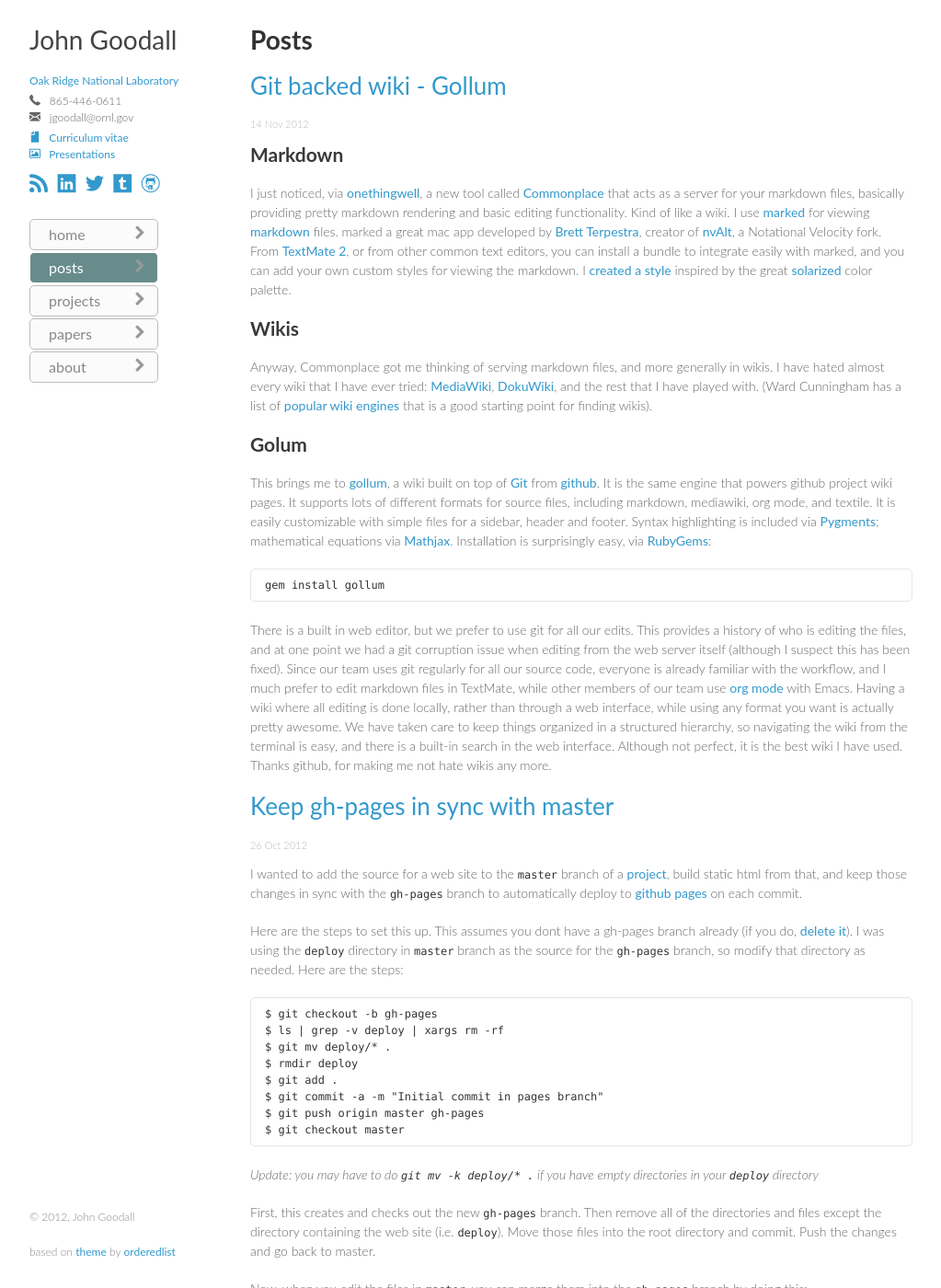
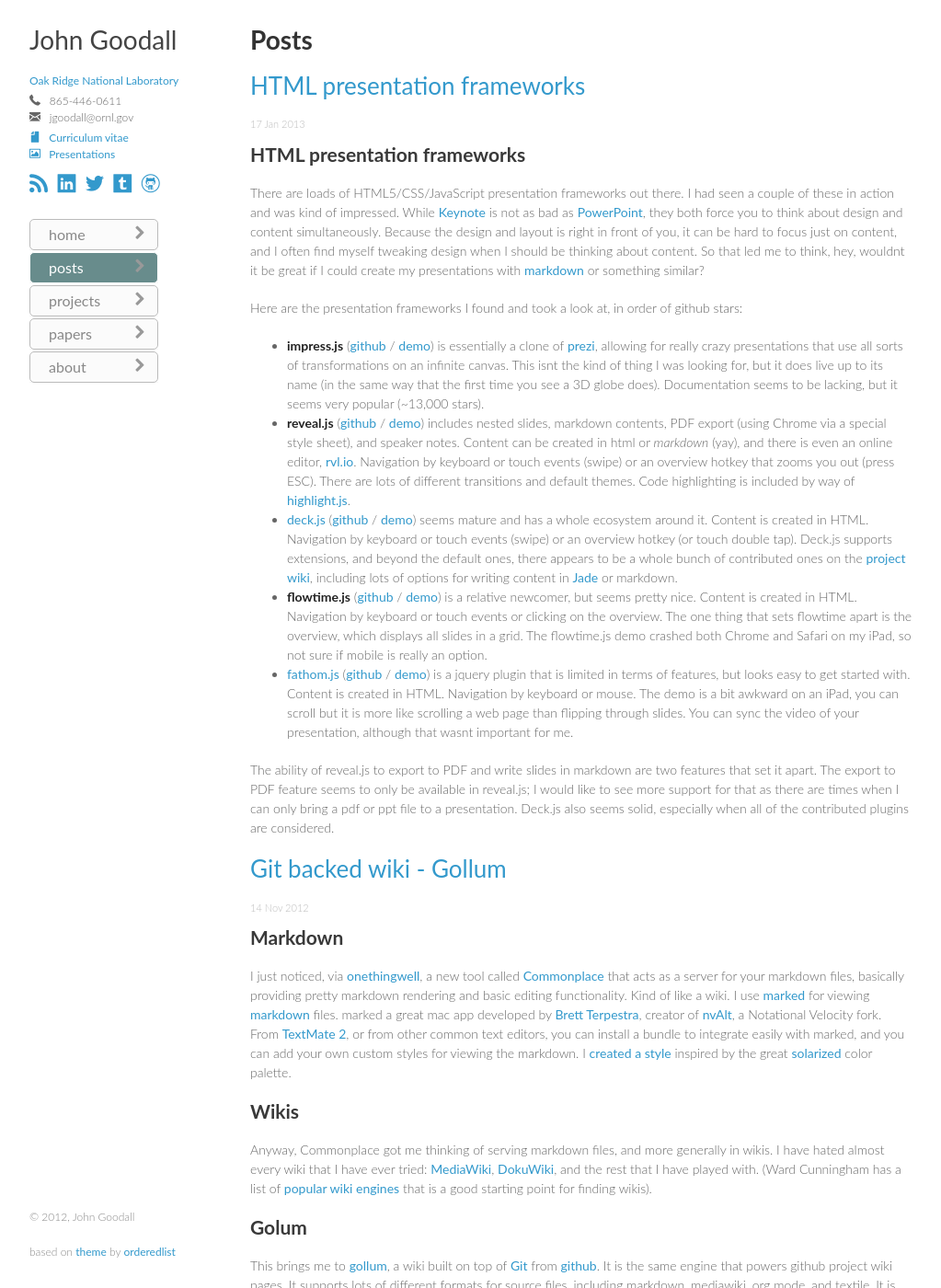
Before and after one commit to jgoodall/jgoodall.github.io, a Jekyll site: the page built from posts/index.html, in a window 1280 px wide and 1400 px high. Shown: the whole window at 92% size, without its empty margins (128-1151 px from the left). Built offline with Jekyll 4.4.1, drawn with Linux system fonts in a browser that asks for light colours; Markdown is read by kramdown in place of the engine named in the settings.

```diff
--- /dev/null
+++ b/_posts/2013-01-17-html-presentation-frameworks.md
@@ -0,0 +1,20 @@
+---
+layout: post
+title: HTML presentation frameworks
+tags:
+  - presentations
+---
+
+## HTML presentation frameworks
+
+There are loads of HTML5/CSS/JavaScript presentation frameworks out there. I had seen a couple of these in action and was kind of impressed. While [Keynote](http://www.macuser.com/people/keynote_er_al_gore_wins_nobel.php) is not as bad as [PowerPoint](http://www.wired.com/wired/archive/11.09/ppt2.html), they both force you to think about design and content simultaneously. Because the design and layout is right in front of you, it can be hard to focus just on content, and I often find myself tweaking design when I should be thinking about content. So that led me to think, hey, wouldnt it be great if I could create my presentations with [markdown](http://daringfireball.net/projects/markdown/) or something similar?
+
+Here are the presentation frameworks I found and took a look at, in order of github stars:
+
+* **impress.js** ([github](https://github.com/bartaz/impress.js/) / [demo](http://bartaz.github.com/impress.js/)) is essentially a clone of [prezi](http://prezi.com/), allowing for really crazy presentations that use all sorts of transformations on an infinite canvas. This isnt the kind of thing I was looking for, but it does live up to its name (in the same way that the first time you see a 3D globe does). Documentation seems to be lacking, but it seems very popular (~13,000 stars).
+* **reveal.js** ([github](https://github.com/hakimel/reveal.js) / [demo](http://lab.hakim.se/reveal-js/#/)) includes  nested slides, markdown contents, PDF export (using Chrome via a special style sheet), and speaker notes. Content can be created in html or *markdown* (yay), and there is even an online editor, [rvl.io](http://www.rvl.io/). Navigation by keyboard or touch events (swipe) or an overview hotkey that zooms you out (press ESC). There are lots of different transitions and default themes. Code highlighting is included by way of [highlight.js](http://softwaremaniacs.org/soft/highlight/en/description/).
+* **[deck.js](http://imakewebthings.com/deck.js/)** ([github](https://github.com/imakewebthings/deck.js) / [demo](http://imakewebthings.com/deck.js/introduction/)) seems mature and has a whole ecosystem around it. Content is created in HTML. Navigation by keyboard or touch events (swipe) or an overview hotkey (or touch double tap). Deck.js supports extensions, and beyond the default ones, there appears to be a whole bunch of contributed ones on the [project wiki](https://github.com/imakewebthings/deck.js/wiki), including lots of options for writing content in [Jade](http://jade-lang.com/) or markdown.
+* **flowtime.js** ([github](https://github.com/marcolago/flowtime.js) / [demo](http://flowtime-js.marcolago.com/)) is a relative newcomer, but seems pretty nice. Content is created in HTML. Navigation by keyboard or touch events or clicking on the overview. The one thing that sets flowtime apart is the overview, which displays all slides in a grid. The flowtime.js demo crashed both Chrome and Safari on my iPad, so not sure if mobile is really an option.
+* **[fathom.js](http://markdalgleish.com/projects/fathom/)** ([github](http://github.com/markdalgleish/fathom) / [demo]()) is a jquery plugin that is limited in terms of features, but looks easy to get started with. Content is created in HTML. Navigation by keyboard or mouse. The demo is a bit awkward on an iPad, you can scroll but it is more like scrolling a web page than flipping through slides. You can sync the video of your presentation, although that wasnt important for me.
+
+The ability of reveal.js to export to PDF and write slides in markdown are two features that set it apart. The export to PDF feature seems to only be available in reveal.js; I would like to see more support for that as there are times when I can only bring a pdf or ppt file to a presentation. Deck.js also seems solid, especially when all of the contributed plugins are considered.
```
Also changed, not shown: papers/index.md (+1 -1 lines).
